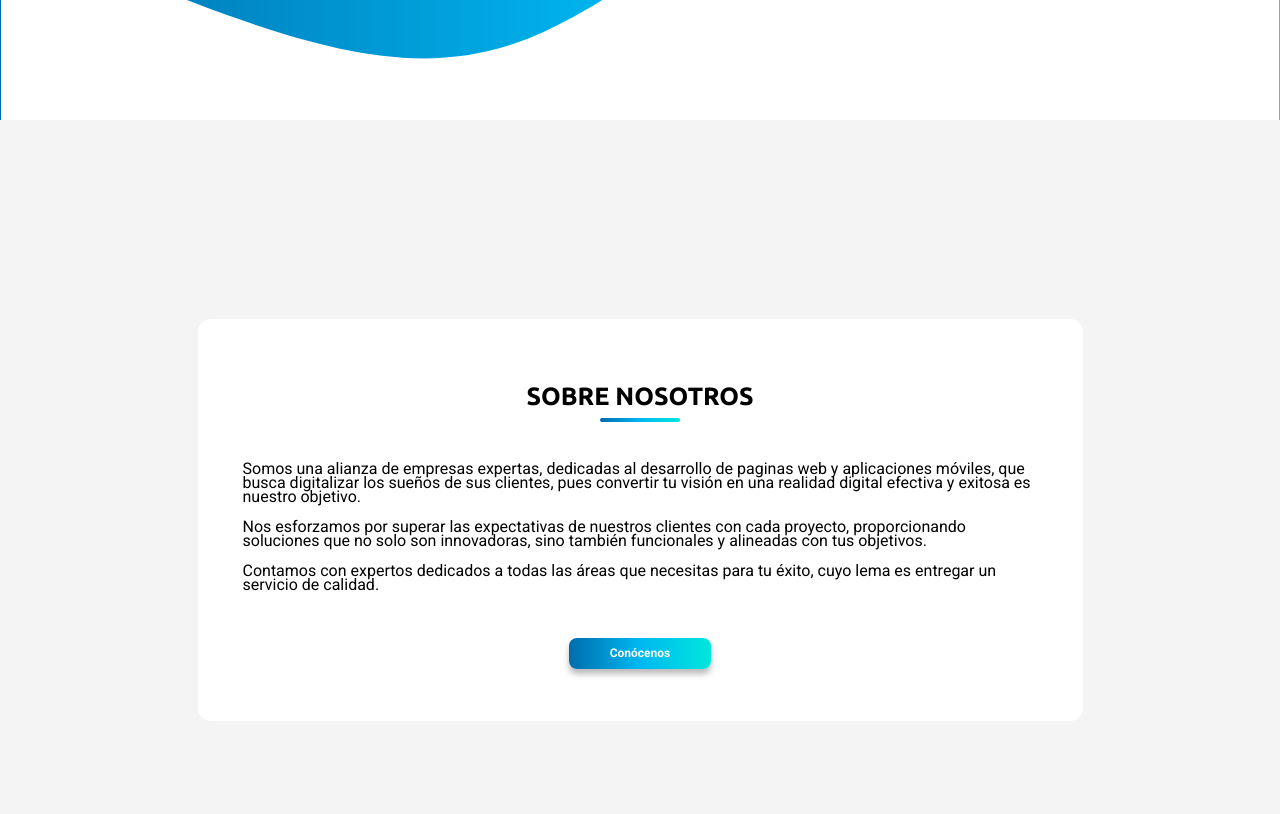
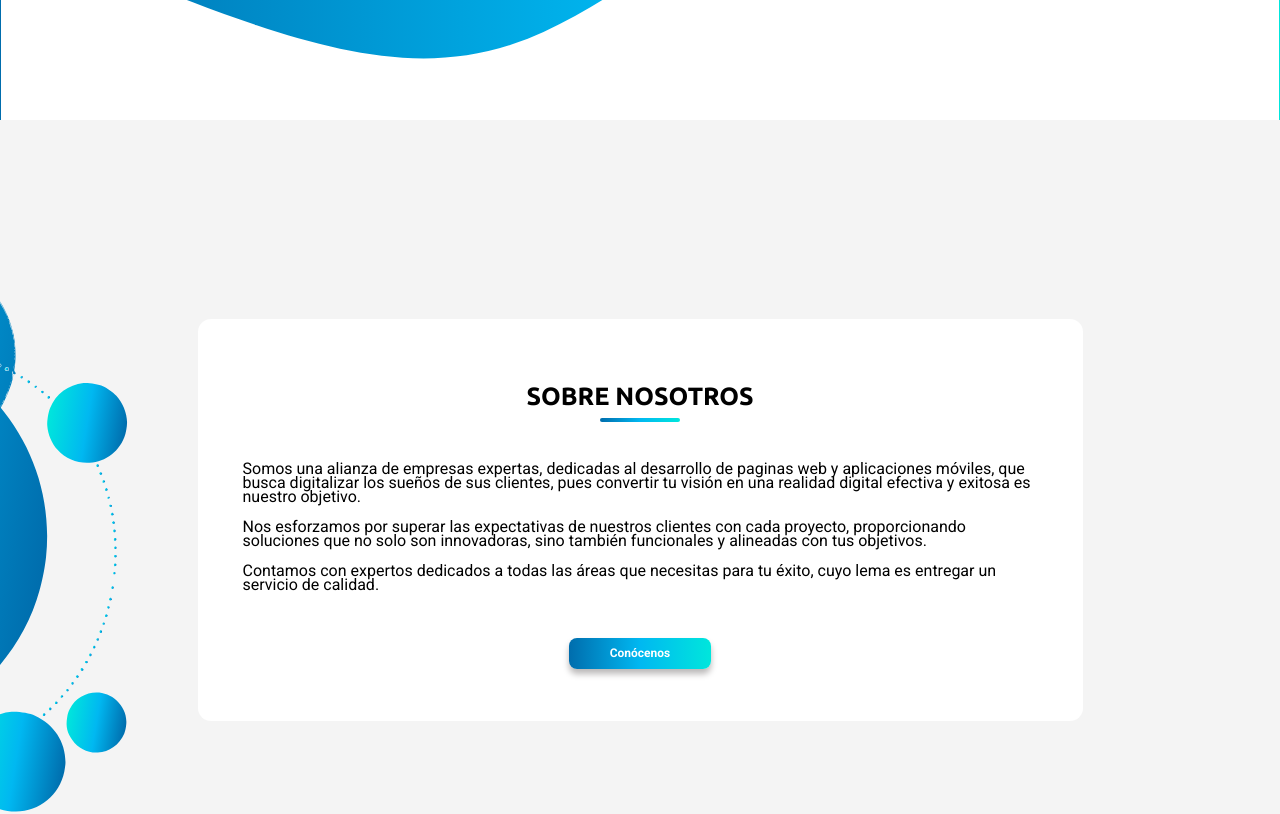
Before and after one commit to AlmaDividida/ap-and-p-portfolio-frontend, an Angular app: page /inicio in a window 1280 px wide. Shown: the part 680-1494 px from the top of the page. Built offline with nearby package versions, Linux system fonts and the light colour scheme.

Commit message:
Se fixeo la posicion de la imagen de la seccion "sobre- nosotros"

```diff
--- a/src/app/pages/inicio/sobre-nosotros/sobre-nosotros.component.css
+++ b/src/app/pages/inicio/sobre-nosotros/sobre-nosotros.component.css
@@ -6,7 +6,7 @@
 
 .seccion{
 background-color: #F4F4F4;
-
+  position: relative;
   height: 100vh;
   display: flex;
   justify-content: center;
@@ -76,7 +76,7 @@ button{
 
 img{
   position: absolute;
-  top: 0;
+  top: 50;
   left: 0;
   object-fit: cover;
   object-position: center;
```
